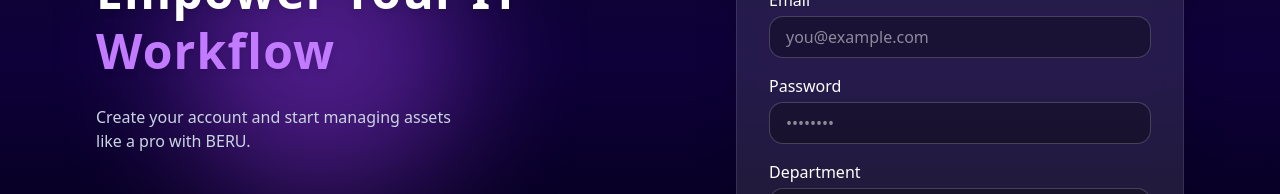
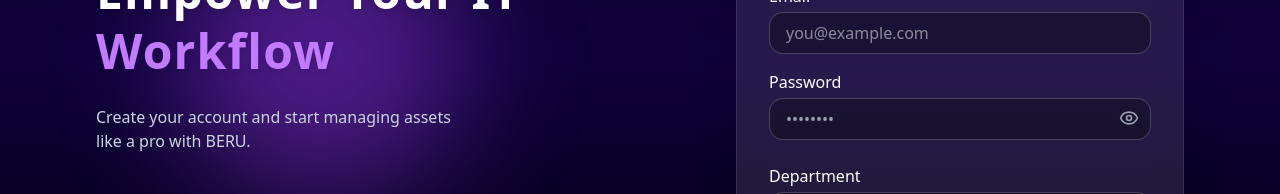
Before and after one commit to Kuromi1234/Beru, a React (Vite) app in the folder frontend/: page /register in a window 1280 px wide. Shown: the part 343-537 px from the top of the page. Built offline with nearby package versions, Linux system fonts and the light colour scheme; a web font is replaced by a local one.

Commit message:
chore : updated the password field with the toggle feature to view and hide the psswd when required

```diff
--- a/frontend/src/pages/register.jsx
+++ b/frontend/src/pages/register.jsx
@@ -3,6 +3,7 @@
 import { Link, useNavigate } from "react-router-dom";
 import axios from "axios";
 import { toast } from "react-hot-toast";
+import PasswordField from "../components/PasswordField";
 
 export default function Register() {
   const [formData, setFormData] = useState({
@@ -130,18 +131,13 @@
             />
           </div>
 
-          <div className="mb-4">
-            <label className="block mb-1 font-medium">Password</label>
-            <input
-              type="password"
-              name="password"
-              value={formData.password}
-              onChange={handleChange}
-              placeholder="••••••••"
-              className="w-full px-4 py-2 rounded-xl bg-black/30 border border-white/20 text-white focus:outline-none focus:ring-2 focus:ring-purple-400"
-              required
-            />
-          </div>
+          <PasswordField
+            id="password"
+            label="Password"
+            name="password"
+            value={formData.password}
+            onChange={handleChange}
+          />
 
           <div className="mb-6">
             <label className="block mb-1 font-medium">Department</label>
```
